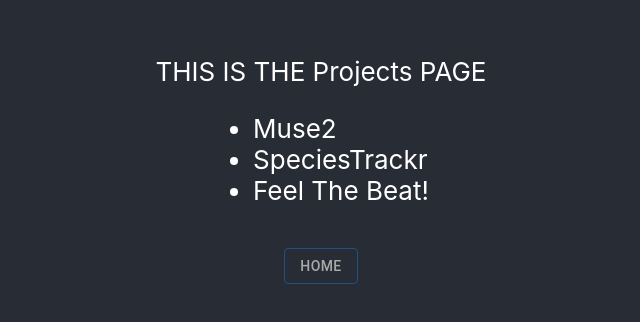
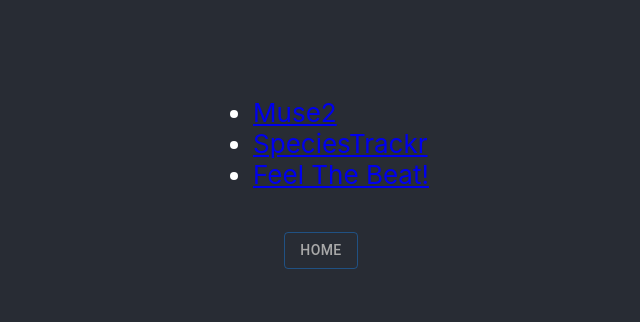
Before and after one commit to SirEctor/SirEctor.github.io, a React (Create React App) app: page /projects in a window 1280 px wide. Shown: the part 230-552 px from the top of the page, without its empty margins (319-959 px from the left). Built offline with nearby package versions, Linux system fonts and the light colour scheme.

Commit message:
adding links test

```diff
--- a/src/Contact.js
+++ b/src/Contact.js
@@ -2,11 +2,17 @@ import { Link } from "react-router-dom"
 import { Button, TextField } from "@mui/material";
 
 
+
+
+
 function Contact(){
+    function handleSubmit(event){
+        event.preventDefault();
+    }
+
     return(
         <div className="App-header" sx={{ m: 1, minWidth: 120, flex: 1}}>
-            <h6 sx={{flex: 1}}>THIS IS THE CONTACT PAGE</h6>
-            <form style={{display: "flex", flexDirection: "column"}}>
+            <form style={{display: "flex", flexDirection: "column"}} onSubmit={(e) => handleSubmit(e)}>
             Submit inquiries here. Thank you!
             <TextField sx={{flex: 1,mt: 2,  background: "white"}}></TextField>
             <Button type="submit" sx={{flex: 1, mt: 2}}>Submit</Button>
--- a/src/Projects.js
+++ b/src/Projects.js
@@ -5,11 +5,10 @@ import { Button } from "@mui/material";
 function Projects(){
     return(
         <div className="App-header" sx={{ flexDirection: "column",  m: 1, minWidth: 120, flex: 1}}>
-            THIS IS THE Projects PAGE
             <ul>
-                <li><a>Muse2</a></li>
-                <li><a>SpeciesTrackr</a></li>
-                <li><a>Feel The Beat!</a></li>
+                <li><a href="/muse2">Muse2</a></li>
+                <li><a href="https://devpost.com/software/species-trackr">SpeciesTrackr</a></li>
+                <li><a href="https://devpost.com/software/feel-the-beat-x9znfa">Feel The Beat!</a></li>
             </ul>
             <Button variant="outlined"  sx={{mt: 2, color: "darkGray"}}  component={Link} to='/'>Home</Button>
         </div>
--- a/src/Skills.js
+++ b/src/Skills.js
@@ -5,7 +5,6 @@ import { Button } from "@mui/material";
 function Skills(){
     return(
         <div className="App-header" sx={{ flexDirection: "column",  m: 1, minWidth: 120, flex: 1}}>
-            THIS IS THE SKILLS PAGE
             <ul>
                 <li>Python</li>
                 <li>Scala</li>
```
